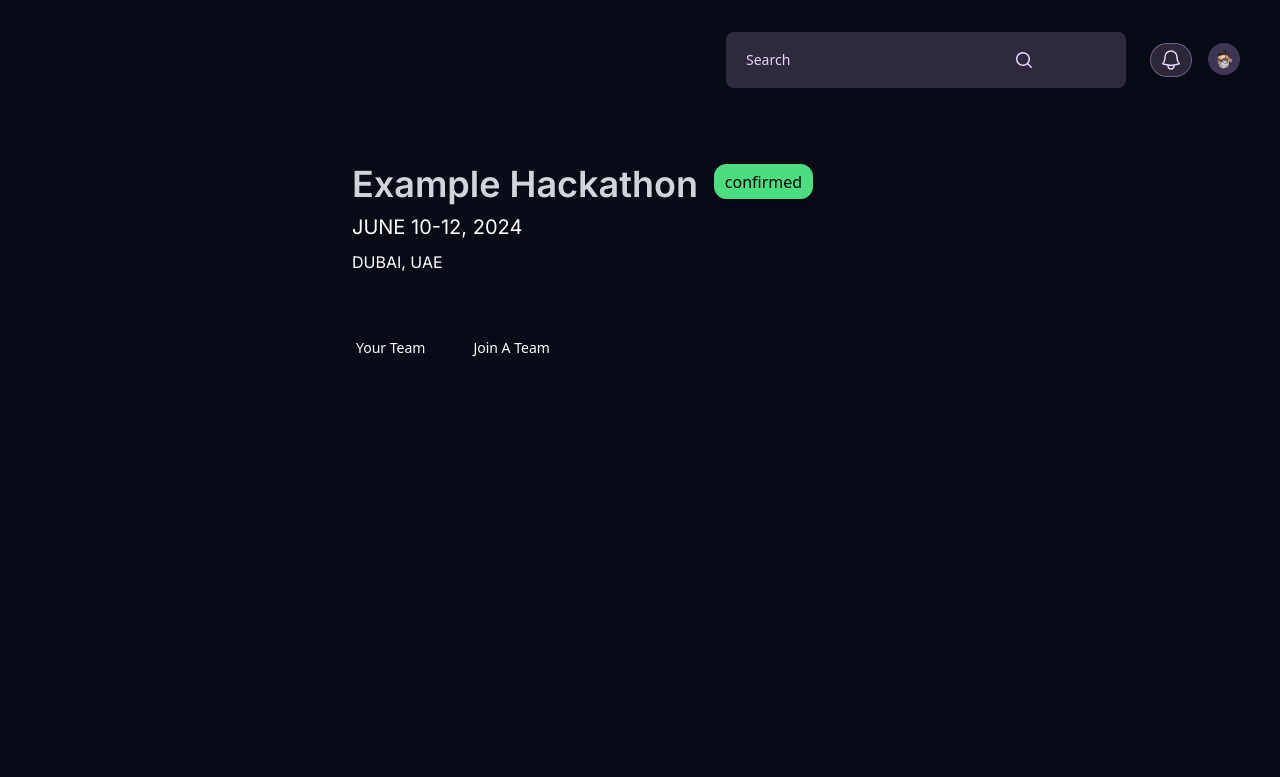
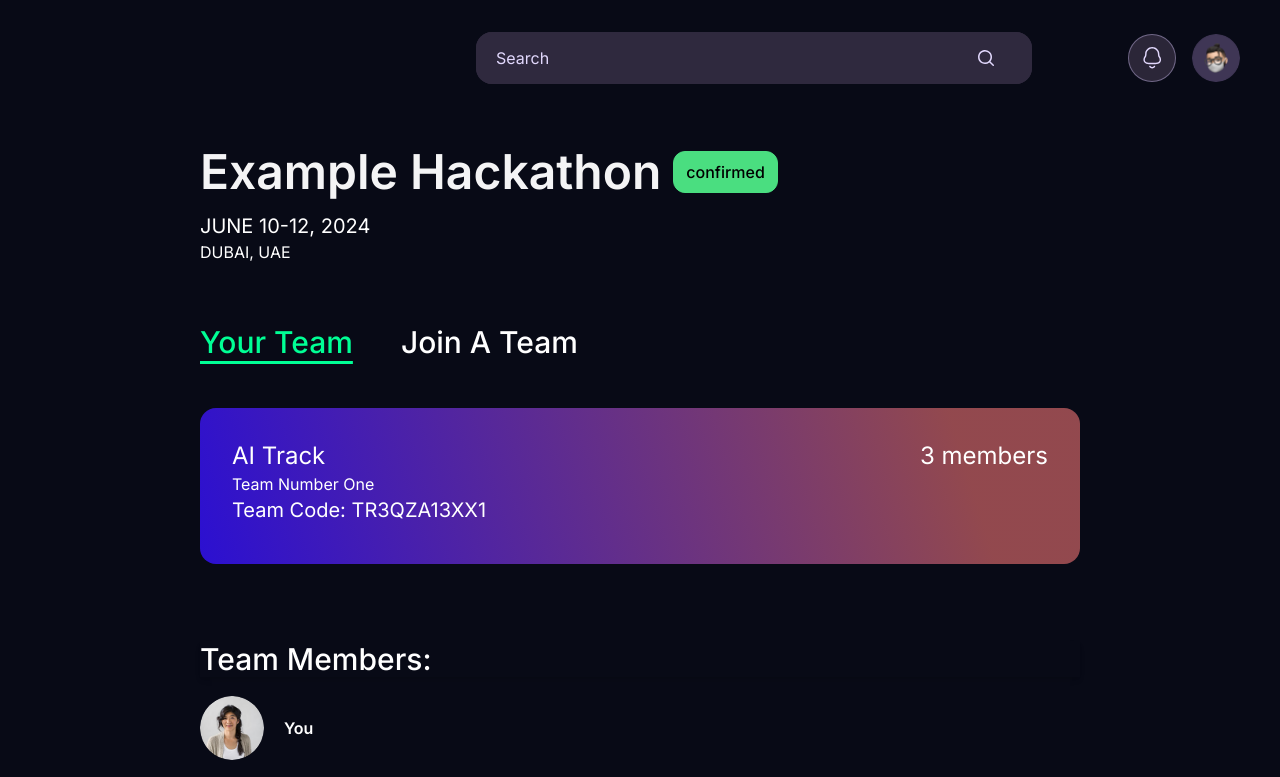
Before and after one commit to Ayayehia/HackathonTask, a React (Vite) app: page / in a window 1280 px wide. Shown: the top 777 px of the page. Built offline with nearby package versions, Linux system fonts and the light colour scheme; a web font is replaced by a local one.

Commit message:
style:Changes

```diff
--- a/src/App.tsx
+++ b/src/App.tsx
@@ -4,10 +4,12 @@ import TitleDescriptionSection from "./components/TitleDescriptionSection";
 import Tabs from "./components/TeamTabs";
 function App() {
 	return (
-    <main className=" pl-[25%] sm:ml-8">
+		<main className="font-inter bg-[#080A16] px-8 lg:px-0">
 			<Header />
+			<div className="max-w-[880px] mx-auto">
 				<TitleDescriptionSection />
 				<Tabs />
+			</div>
 		</main>
 	);
 }
--- a/src/components/Header.tsx
+++ b/src/components/Header.tsx
@@ -1,58 +1,52 @@
 import { Fragment } from "react";
 import { Menu, Transition } from "@headlessui/react";
 import { MagnifyingGlassIcon } from "@heroicons/react/20/solid";
-import { BellIcon } from "@heroicons/react/24/outline";
 import Avatar from "../assets/avatar.png";
+import BellIcon from "./svg/BellIcon";
 
 function classNames(...classes: (string | undefined | null | false)[]): string {
 	return classes.filter(Boolean).join(" ");
 }
 const Header = () => {
 	return (
-    <nav className="bg-[#080A16] w-full flex justify-end gap-24 text-white mt-8 items-center">
-      <span>
-        <div className="flex flex-1 justify-center px-2 lg:ml-6 lg:justify-end">
-          <div className="w-full max-w-lg lg:max-w-xs">
-            <label htmlFor="search" className="sr-only  ">
-              Search
-            </label>
-            <div className="relative">
-              <div className="pointer-events-none absolute inset-y-0 right-0 flex items-center justify-between pr-3">
+		<nav className="lg:pr-10">
+			<ul className="flex justify-end gap-8 lg:gap-24 text-white mt-8 items-center">
+				<li className="relative bg-[#2F293E] rounded-2xl w-full max-w-[556px]">
+					<label
+						htmlFor="search"
+						className=" z-50 absolute inset-y-0 right-9 flex items-center justify-between"
+					>
 						<MagnifyingGlassIcon
 							className="h-5 w-5 text-[#E2D8FD]"
 							aria-hidden="true"
 						/>
-              </div>
+					</label>
 					<input
 						id="search"
 						name="search"
-                className="block  rounded-lg lg:w-[400px] border-0 bg-[#2F293E] py-4 px-5 text-[#E2D8FD] placeholder:text-[#E2D8FD]   sm:text-sm sm:leading-6"
+						className="w-full h-full border-0  px-5 py-4 bg-[#2F293E] rounded-2xl focus:outline-none  placeholder:text-[#E2D8FD]"
 						placeholder="Search"
 						type="search"
 					/>
-            </div>
-          </div>
-        </div>
-      </span>
-      <span className="flex">
+				</li>
+				<li className="flex items-center gap-4">
 					{/* //Notification button*/}
 					<button
 						type="button"
-          className="px-2 relative flex-shrink-0 rounded-full bg-[#2B2638] border border-solid border-opacity-40 border-purple-300 p-1 text-gray-400 hover:text-white focus:outline-none focus:ring-2 focus:ring-white focus:ring-offset-2 focus:ring-offset-gray-800"
+						className="relative w-12 h-12 flex items-center justify-center rounded-full bg-[#2B2638] border border-[#D9CBFF] border-opacity-40 "
 					>
-          <span className="absolute -inset-1.5" />
 						<span className="sr-only">View notifications</span>
 						<BellIcon className="h-6 w-6 text-[#E2D8FD]" aria-hidden="true" />
 					</button>
-        {/* //Notification button */}
-        <Menu as="div" className="relative ml-4 flex-shrink-0 ">
-          <div>
-            <Menu.Button className="  mr-10 relative flex rounded-full bg-[#2B2638] text-sm text-white focus:outline-none focus:ring-2 focus:ring-white focus:ring-offset-2 focus:ring-offset-gray-800">
-              <span className="absolute -inset-1.5" />
-              <span className="sr-only">Open user menu</span>
-              <img className="h-8 w-8 rounded-full" src={Avatar} alt="" />
+					{/* //Avatar button */}
+					<Menu as="div" className="flex items-center">
+						<Menu.Button className=" w-12 h-12">
+							<img
+								className=" rounded-full w-full h-full"
+								src={Avatar}
+								alt=""
+							/>
 						</Menu.Button>
-          </div>
 						<Transition
 							as={Fragment}
 							enter="transition ease-out duration-100"
@@ -105,7 +99,8 @@ const Header = () => {
 							</Menu.Items>
 						</Transition>
 					</Menu>
-      </span>
+				</li>
+			</ul>
 		</nav>
 	);
 };
--- a/src/components/TeamTabs.tsx
+++ b/src/components/TeamTabs.tsx
@@ -27,31 +27,30 @@ const people = [
 	},
 ];
 const numberofTeam = people.length;
-console.log(numberofTeam);
 const TeamTabs = () => {
 	return (
 		<div>
-      <Tabs defaultValue="account" className="w-[400px] text-white ">
+			<Tabs defaultValue="myTeam" className=" text-white ">
 				<TabsList className="flex gap-12 justify-start mt-[60px] ">
 					<TabsTrigger
-            className="focus:text-[#00FF95] focus:underline-offset-8 focus:underline"
-            value="Your Team"
+						className="data-[state=active]:text-[#00FF95] data-[state=active]:underline-offset-8 data-[state=active]:underline px-0 text-3xl"
+						value="myTeam"
 					>
 						Your Team
 					</TabsTrigger>
 					<TabsTrigger
-            className="focus:text-[#00FF95] focus:underline-offset-8 focus:underline"
-            value="Join A Team"
+						className="data-[state=active]:text-[#00FF95] data-[state=active]:underline-offset-8 data-[state=active]:underline px-0 text-3xl"
+						value="JoinATeam"
 					>
 						Join A Team
 					</TabsTrigger>
 				</TabsList>
-        <TabsContent value="Your Team">
+				<TabsContent value="myTeam">
 					<TrackCard number={numberofTeam} />
 					<TeamMembers people={people} />
 				</TabsContent>
 
-        <TabsContent value="Join A Team">Join a Team.</TabsContent>
+				<TabsContent value="JoinATeam">Join a Team.</TabsContent>
 			</Tabs>
 		</div>
 	);
--- a/src/components/TitleDescriptionSection.tsx
+++ b/src/components/TitleDescriptionSection.tsx
@@ -1,21 +1,16 @@
 const TitleDescriptionSection = () => {
-  // lg:ml-[384px] mt-[76px]
 	return (
-    <div className="flex flex-col gap-2 text-white  mt-[76px]">
-      <span className="flex">
-        <h2 className="text-gray-300 text-shadow-md font-inter font-semibold text-4xl pr-4">
+		<div className="text-white mt-16 w-full">
+			<div className="flex items-center gap-3">
+				<h2 className=" font-semibold text-5xl text-[#F4F4F5]">
 					Example Hackathon
 				</h2>
-        <p className="border border-green-400 bg-green-400 shadow-md p-2 rounded-xl w-[99px] h-[35px] text-black flex items-center justify-center">
+				<p className="border border-green-400 bg-green-400 text-black py-2 px-3 rounded-xl font-medium">
 					confirmed
 				</p>
-      </span>
-      <h3 className="text-white font-inter text-xl font-normal leading-normal">
-        JUNE 10-12, 2024
-      </h3>
-      <p className="text-white font-inter text-base font-normal leading-normal">
-        DUBAI, UAE
-      </p>
+			</div>
+			<p className="text-xl mt-4">JUNE 10-12, 2024</p>
+			<p className="">DUBAI, UAE</p>
 		</div>
 	);
 };
--- a/src/components/TrackCard.tsx
+++ b/src/components/TrackCard.tsx
@@ -3,23 +3,22 @@ interface TrackCardProps {
 }
 
 const TrackCard: React.FC<TrackCardProps> = ({ number }) => {
-  console.log(number, "number passed as prop");
 	return (
 		<div
-      className="flex flex-col  h-197  pr-4 justify-center items-start  rounded-15 pt-8  pl-8 rounded-2xl mt-12"
+			className="flex flex-col justify-center items-start p-8 pb-10  rounded-2xl mt-12"
 			style={{
 				background:
 					"linear-gradient(253deg, rgba(255, 122, 122, 0.56) 14.23%, #2A0FD3 101.22%)",
 			}}
 		>
-      <span className="flex justify-between w-full text-2xl ">
-        <h4 className="font-inter leading-normal ">AI Track</h4>
-        <h4 className="font-inter leading-normal"> {number} members</h4>
-      </span>
-      <span className="flex flex-col ">
-        <h2 className="font-inter text-4xl leading-normal">Team Number One</h2>
-        <p className="font-inter text-xl mb-[18px]">Team Code: TR3QZA13XX1</p>
-      </span>
+			<div className="flex justify-between w-full text-2xl ">
+				<h4 className="">AI Track</h4>
+				<h4 className=""> {number} members</h4>
+			</div>
+			<div className="">
+				<h2 className="">Team Number One</h2>
+				<p className="text-xl">Team Code: TR3QZA13XX1</p>
+			</div>
 		</div>
 	);
 };
--- /dev/null
+++ b/src/components/svg/BellIcon.tsx
@@ -0,0 +1,28 @@
+const BellIcon = ({
+	className,
+	props,
+}: {
+	className?: string;
+	props?: React.SVGProps<SVGSVGElement>;
+}) => {
+	return (
+		<svg
+			width="21"
+			height="22"
+			viewBox="0 0 21 22"
+			fill="none"
+			className={className}
+			xmlns="http://www.w3.org/2000/svg"
+			{...props}
+		>
+			<path
+				fill-rule="evenodd"
+				clip-rule="evenodd"
+				d="M9.03376 18.4305C9.48701 18.9594 10.0689 19.25 10.6726 19.25H10.6735C11.2799 19.25 11.8644 18.9594 12.3185 18.4296C12.5618 18.1482 12.9765 18.1253 13.2451 18.3792C13.5146 18.6331 13.5365 19.0685 13.2941 19.3499C12.5871 20.1722 11.657 20.625 10.6735 20.625H10.6718C9.69088 20.6241 8.76251 20.1713 8.05813 19.349C7.81576 19.0676 7.83763 18.6322 8.10713 18.3792C8.37663 18.1244 8.79138 18.1473 9.03376 18.4305ZM10.7162 0.916687C14.6056 0.916687 17.2183 4.09019 17.2183 7.05377C17.2183 8.57819 17.5885 9.22444 17.9813 9.9101C18.3698 10.5866 18.81 11.3548 18.81 12.8068C18.5046 16.5165 14.8077 16.819 10.7162 16.819C6.62471 16.819 2.92696 16.5165 2.62507 12.8654C2.62246 11.3548 3.06258 10.5866 3.45108 9.9101L3.58824 9.66825C3.92592 9.06022 4.21408 8.39884 4.21408 7.05377C4.21408 4.09019 6.82683 0.916687 10.7162 0.916687ZM10.7162 2.29169C7.65808 2.29169 5.52658 4.80152 5.52658 7.05377C5.52658 8.95952 5.02171 9.84044 4.57546 10.6178C4.21758 11.242 3.93496 11.7352 3.93496 12.8068C4.08108 14.5356 5.17046 15.444 10.7162 15.444C16.2313 15.444 17.3548 14.4953 17.5001 12.7472C17.4975 11.7352 17.2148 11.242 16.857 10.6178C16.4107 9.84044 15.9058 8.95952 15.9058 7.05377C15.9058 4.80152 13.7743 2.29169 10.7162 2.29169Z"
+				fill="#E2D8FD"
+			/>
+		</svg>
+	);
+};
+
+export default BellIcon;
--- a/src/index.css
+++ b/src/index.css
@@ -4,6 +4,7 @@
 
 :root {
   background: #080a16;
+  font-family: Inter;
 }
 
 /* :root {
```
Lines whose indentation alone changed are shown as unchanged.
